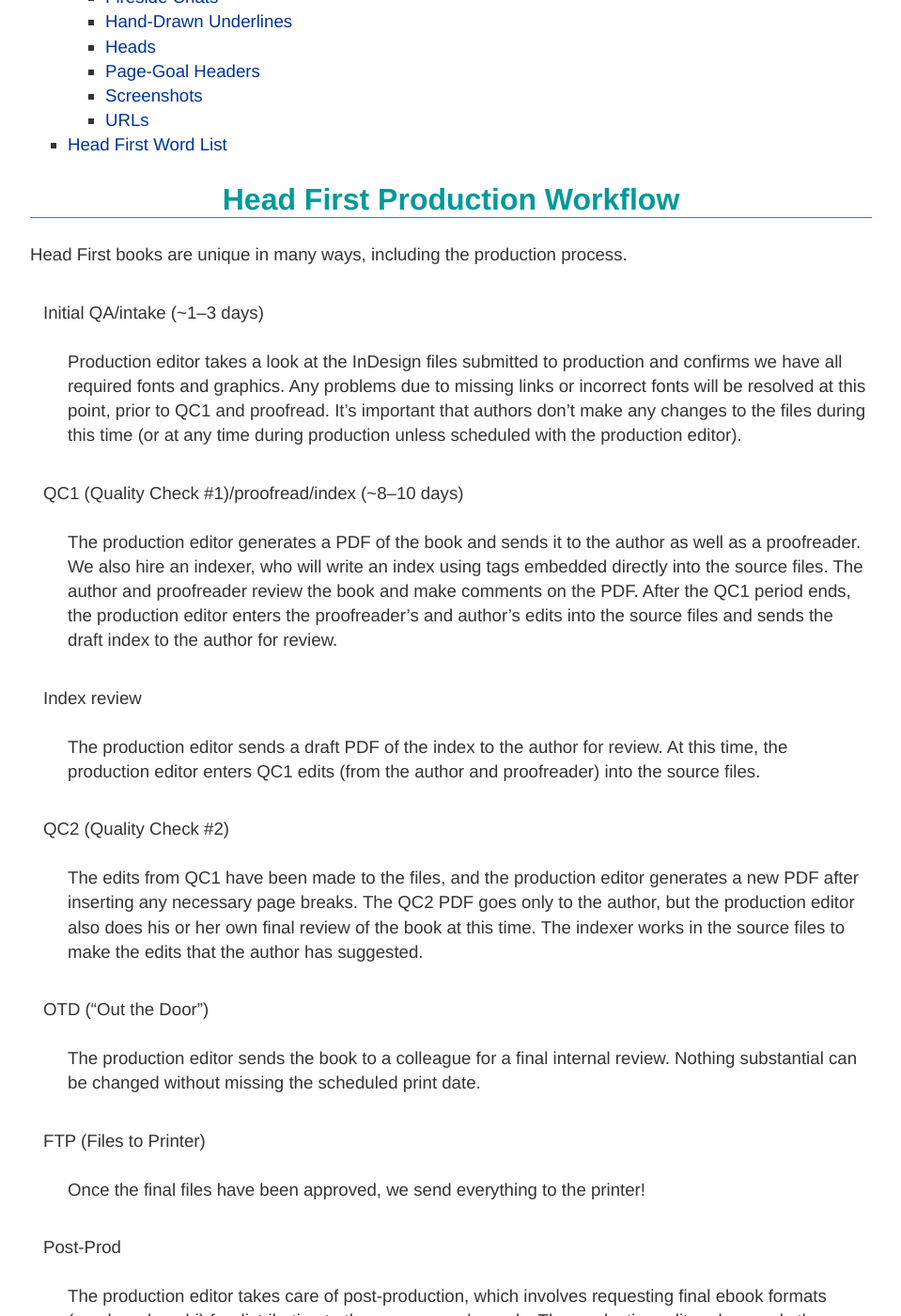
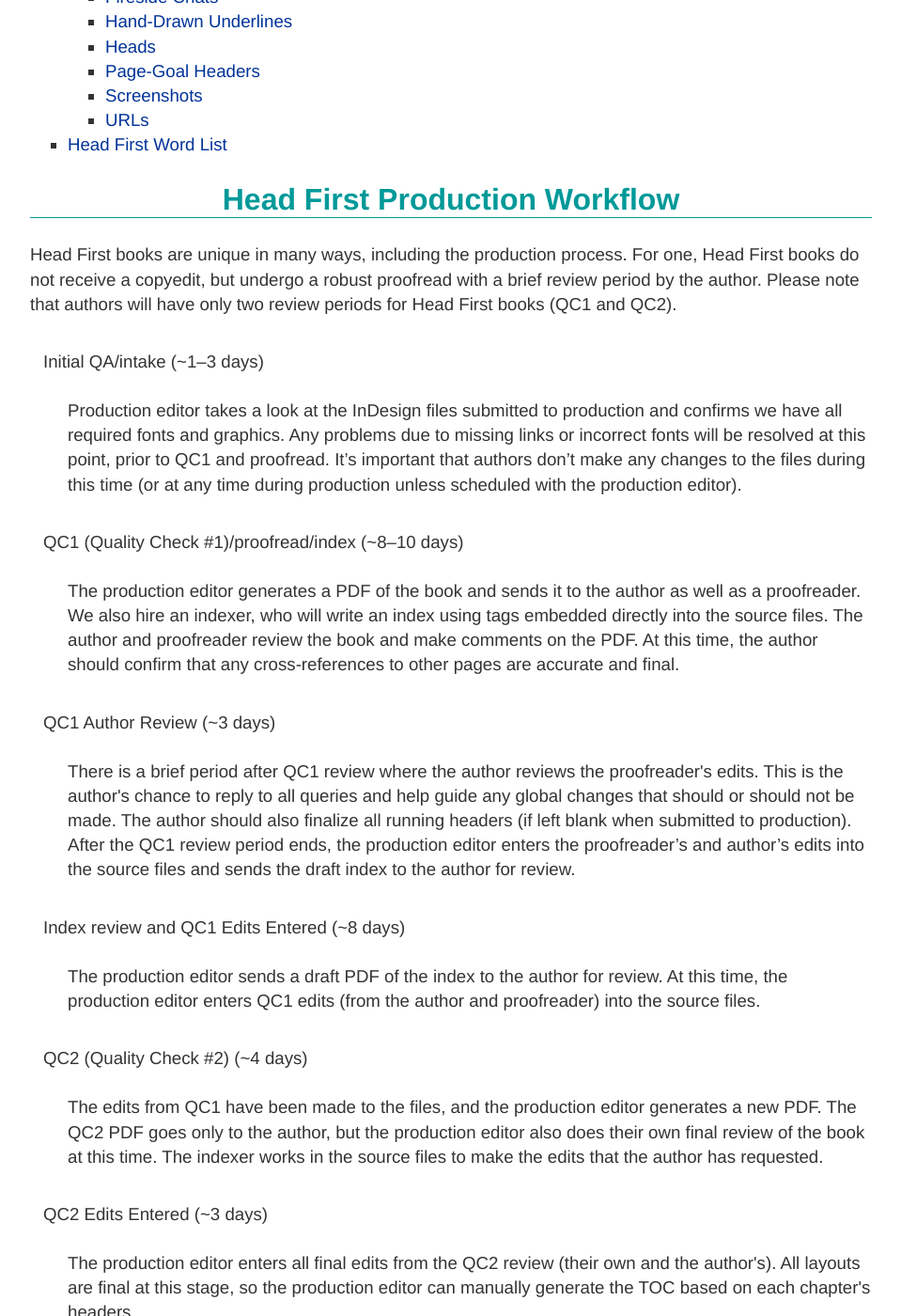
Before and after one commit to oreillymedia/production-resources, a Jekyll site: the page built from head-first-production/index.md, in a window 1280 px wide and 1400 px high, scrolled down 417 px. Shown: the whole window at 94% size, without its empty margins (160-1119 px from the left). Built offline with Jekyll 4.4.1, drawn with Linux system fonts in a browser that asks for light colours; some of the changed text lies outside the part shown.

Commit message:
Update index.md
Updating Head First production workflow to be more detailed.

```diff
--- a/head-first-production/index.md
+++ b/head-first-production/index.md
@@ -26,24 +26,31 @@
 <section data-type="sect2" id="head_first_production_workflow">
 <h2>Head First Production Workflow</h2>
 
-<p>Head First books are unique in many ways, including the production process.</p>
+<p>Head First books are unique in many ways, including the production process. For one, Head First books do not receive a copyedit, but undergo a robust proofread with a brief review period by the author. Please note that authors will have only two review periods for Head First books (QC1 and QC2).</p>
 
 <dl>
 <dt>Initial QA/intake (~1–3 days)</dt>
 <dd><p>Production editor takes a look at the InDesign files submitted to production and confirms we have all required fonts and graphics. Any problems due to missing links or incorrect fonts will be resolved at this point, prior to QC1 and proofread. It’s important that authors don’t make any changes to the files during this time (or at any time during production unless scheduled with the production editor).</p></dd>
 
 <dt>QC1 (Quality Check #1)/proofread/index (~8–10 days)</dt>
-<dd><p>The production editor generates a PDF of the book and sends it to the author as well as a proofreader. We also hire an indexer, who will write an index using tags embedded directly into the source files. The author and proofreader review the book and make comments on the PDF. After the QC1 period ends, the production editor enters the proofreader’s and author’s edits into the source files and sends the draft index to the author for review.</p></dd>
+<dd><p>The production editor generates a PDF of the book and sends it to the author as well as a proofreader. We also hire an indexer, who will write an index using tags embedded directly into the source files. The author and proofreader review the book and make comments on the PDF. At this time, the author should confirm that any cross-references to other pages are accurate and final.</p></dd>
 
-<dt>Index review</dt>
+<dt>QC1 Author Review (~3 days)</dt>
+<dd><p>There is a brief period after QC1 review where the author reviews the proofreader's edits. This is the author's chance to reply to all queries and help guide any global changes that should or should not be made. The author should also finalize all running headers (if left blank when submitted to production). After the QC1 review period ends, the production editor enters the proofreader’s and author’s edits into the source files and sends the draft index to the author for review.</p></dd>
+
+<dt>Index review and QC1 Edits Entered (~8 days)</dt>
 
 <dd><p>The production editor sends a draft PDF of the index to the author for review. At this time, the production editor enters QC1 edits (from the author and proofreader) into the source files. </p></dd>
 
-<dt>QC2 (Quality Check #2)</dt>
+<dt>QC2 (Quality Check #2) (~4 days)</dt>
 
-<dd><p>The edits from QC1 have been made to the files, and the production editor generates a new PDF after inserting any necessary page breaks. The QC2 PDF goes only to the author, but the production editor also does his or her own final review of the book at this time. The indexer works in the source files to make the edits that the author has suggested.</p></dd>
+<dd><p>The edits from QC1 have been made to the files, and the production editor generates a new PDF. The QC2 PDF goes only to the author, but the production editor also does their own final review of the book at this time. The indexer works in the source files to make the edits that the author has requested.</p></dd>
 
-<dt>OTD (“Out the Door”)</dt>
+<dt>QC2 Edits Entered (~3 days)</dt>
+
+<dd><p>The production editor enters all final edits from the QC2 review (their own and the author's). All layouts are final at this stage, so the production editor can manually generate the TOC based on each chapter's headers.</p></dd>
+
+<dt>OTD (“Out the Door”) (~1–2 days)</dt>
 
 <dd><p>The production editor sends the book to a colleague for a final internal review. Nothing substantial can be changed without missing the scheduled print date.</p></dd>
 
```
